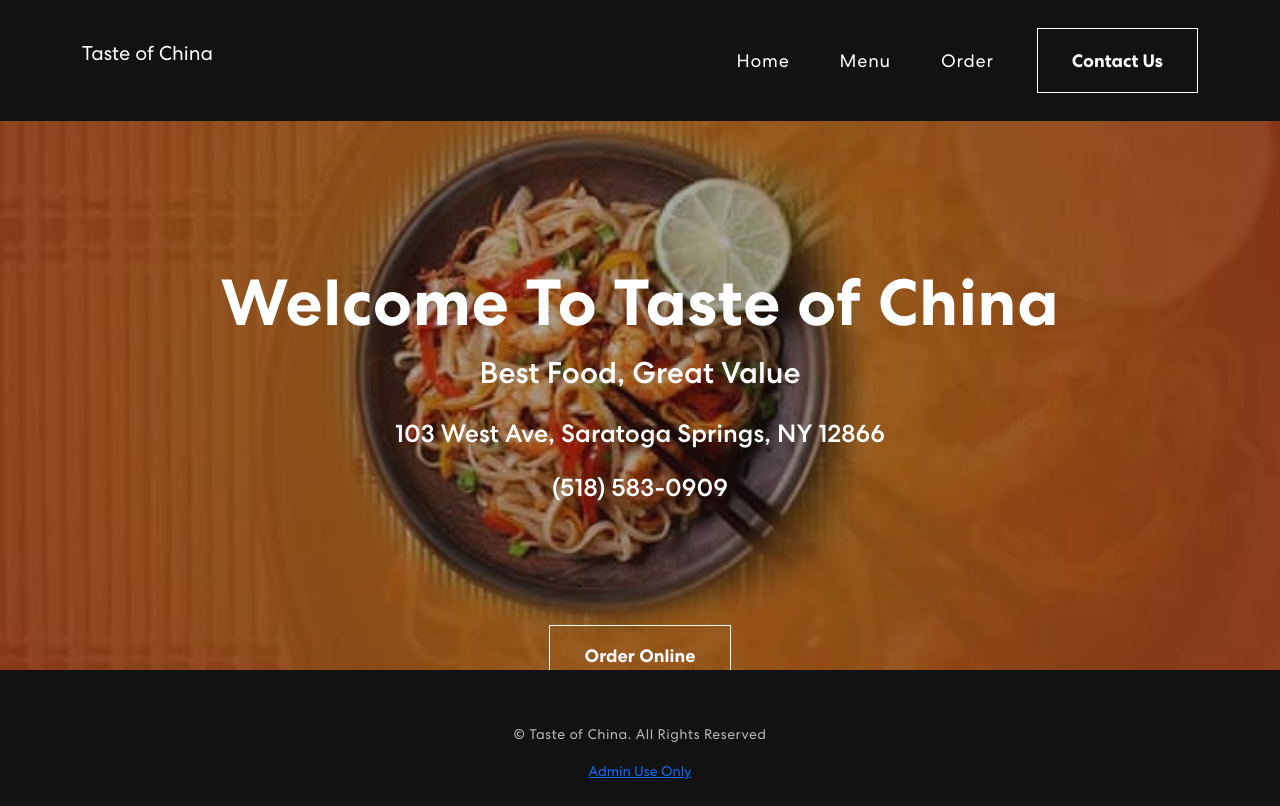
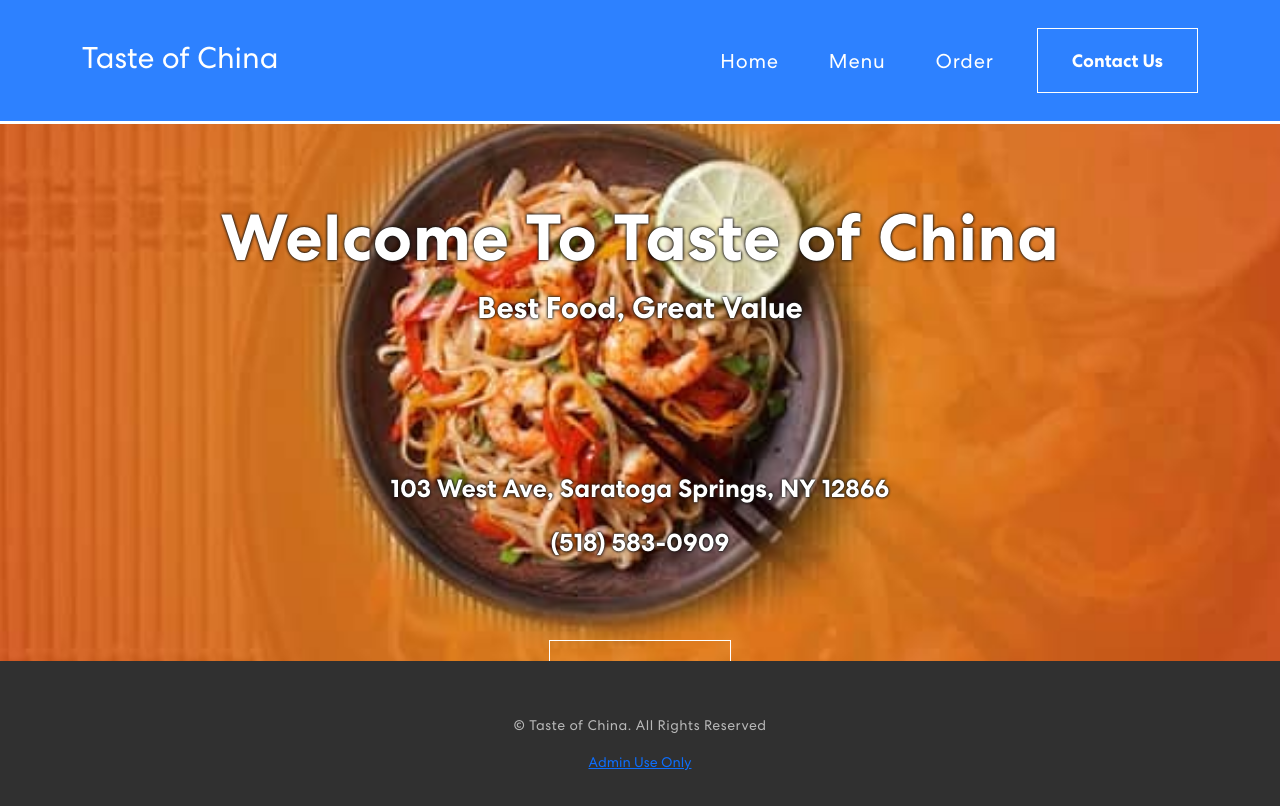
Before and after one commit to jz1459/taste-of-china, a React (Create React App) app in the folder frontend/: page / in a window 1280 px wide. Built offline with nearby package versions, Linux system fonts and the light colour scheme.

Commit message:
Added more styling

```diff
--- a/frontend/public/styles.css
+++ b/frontend/public/styles.css
@@ -34,7 +34,7 @@ body {
     font-weight: 400;
     overflow-x: hidden;
     position: relative;
-    background-color: #121212 !important;
+    background-color: #303030 !important;
     color: #fff !important;
     font-family: 'Centra', sans-serif !important;
 }
@@ -56,12 +56,15 @@ body {
     top: 0;
     z-index: 9999;
     transition: 0.32s ease-in-out;
-    background-color: #121212;
+    background-color: #2d81ff;
+    border-bottom: #fff solid ;
 }
 
 .navigation nav.navbar a.navbar-brand {
     width: 15%;
     color: white;
+    font-size: 30px;
+    margin-top: 10px;
 }
 
 .navigation nav.navbar .navbar-nav .nav-link.navbar-link {
@@ -69,9 +72,9 @@ body {
     color: #fff;
     letter-spacing: 0.8px;
     padding: 0 25px;
-    font-size: 18px;
+    font-size: 20px;
     opacity: 1;
-    background-color: #121212;
+    background-color: #2d81ff;
 }
 
 .navigation nav.navbar .navbar-nav a.nav-link.navbar-link:hover,
@@ -170,7 +173,7 @@ body {
 
 /* Home Page CSS */
 .home {
-    margin-top: -50px;
+    margin-top: -75px;
     position: relative;
     padding-top: 15vh;
     background-position: top center;
@@ -180,49 +183,56 @@ body {
 
 .home .container {
     text-align: center;
-    height: 75vh;
+    height: 77vh;
     left: 0;
 }
 
 .home img {
     left: 0;
-    opacity: 0.65;
+    opacity: 1;
     position: absolute;
     right: 0;
     z-index: -1;
 }
 
 .home .backgroundImg {
-    height: 75vh;
-    width: 100vw;
+    height: 80vh;
+    width: 100%;
     object-fit: cover;
 }
 
 .home h1 {
     font-size: 65px;
-    font-weight: 700;
+    font-weight: 800;
     letter-spacing: 0.8px;
     line-height: 1;
     margin-bottom: 20px;
-    margin-top: 25vh;
+    margin-top: 20vh;
     display: block;
+    text-shadow: 0 0 3px #121212, 0 0 3px #121212;
 }
 
 .home h2 {
     font-size: 30px;
-    font-weight: 500;
+    font-weight: 600;
     display: block;
     margin-bottom: 3vh;
+    text-shadow: 0 0 3px #121212, 0 0 3px #121212;
 }
 
 .home p {
     font-size: 25px;
-    font-weight: 500;
+    font-weight: 600;
     display: block;
+    text-shadow: 0 0 3px #121212, 0 0 3px #121212;
+}
+
+.home .home-info {
+    margin-top: 15vh;
 }
 
 .home .onlineMenu {
-    margin-top: 15vh;
+    margin-top: 10vh;
 }
 
 .home .onlineMenu a {
@@ -233,8 +243,9 @@ body {
     font-size: 18px;
     position: relative;
     background-color: transparent ;
-    transition: 0.3s ease-in-out;
+    /* transition: 0.3s ease-in-out; */
     text-decoration: none;
+    text-shadow: 0 0 3px #121212, 0 0 3px #121212;
 }
 
 .home .onlineMenu a::before {
@@ -251,6 +262,7 @@ body {
 
 .home .onlineMenu a:hover {
     color: #121212;
+    text-shadow: none;
 }
 
 .home .onlineMenu a:hover::before {
@@ -294,6 +306,10 @@ body {
 
 .contact .contact-header {
     color: #F06000;
+}
+
+.contact .contact-map {
+    margin-top: 5vh;
 }
 /* End of Contact Us CSS */
 
@@ -572,6 +588,10 @@ body {
     margin-top: 125px;
 }
 
+.allday-menu .sectionHeader {
+    margin: 3vh 0px;
+}
+
 .allday-menu .section-header h1 {
     text-align: center;
 }
@@ -674,6 +694,10 @@ body {
     margin-top: 125px;
 }
 
+.lunch-menu .sectionHeader {
+    margin: 3vh 0px;
+}
+
 .lunch-menu .section-header h1 {
     text-align: center;
 }
@@ -704,6 +728,25 @@ body {
     color: #F06000;
 }
 
+.lunch-menu .go-top a {
+    position: relative;
+    left: 50%;
+    /* margin-left: -29px; */
+    color: #fff;
+    display: block;
+    height: 42px;
+    width: 42px;
+    font-size: 42px;
+    line-height: 42px;
+    border-radius: 100%;
+    /* margin-top: -10px; */
+}
+
+.lunch-menu .go-top a:hover {
+    color: #F06000;
+    transition: 0.3s ease-in-out;
+}
+
 /* End of Lunch Menu CSS */
 
 /* Footer CSS */
@@ -715,7 +758,7 @@ body {
     font-size: 14px;
     text-align: center;
     position: relative;
-    background-color: #121212;
+    background-color: #303030;
 }
 
 .footer p {
--- a/frontend/src/components/Allday.jsx
+++ b/frontend/src/components/Allday.jsx
@@ -73,6 +73,7 @@ function Allday() {
                     </Nav>
                 </Navbar>
             </div> */}
+            <div className="all-day-top" id="all-day-top"></div>
             <Container>
                 <div className="section-header" id = "all-dayHeader">
                     <h1>All-Day Menu</h1>
@@ -415,7 +416,7 @@ function Allday() {
                         )}
                     </Row>
                 </div>
-                <div className="go-top"><a href="#all-dayHeader"><i className="bi bi-arrow-up-circle-fill"></i></a></div>
+                <div className="go-top"><a href="#all-day-top"><i className="bi bi-arrow-up-circle-fill"></i></a></div>
             </Container>
         </section>
     );
--- a/frontend/src/components/Lunch.jsx
+++ b/frontend/src/components/Lunch.jsx
@@ -21,6 +21,7 @@ function Lunch() {
     console.log(items);
     return (
         <section className="lunch-menu">
+            <div className="lunch-top" id="lunch-top"></div>
             <Container>
                 <div className="section-header">
                     <h1>Lunch Menu</h1>
@@ -44,6 +45,7 @@ function Lunch() {
                         )}
                     </Row>
                 </div>
+                <div className="go-top"><a href="#lunch-top"><i className="bi bi-arrow-up-circle-fill"></i></a></div>
             </Container>
         </section>
     );
--- a/frontend/src/pages/Contact.jsx
+++ b/frontend/src/pages/Contact.jsx
@@ -46,16 +46,6 @@ function Contact() {
                                         <li>{day.day}: {day.hours}</li>
                                     )}
                                 </ul>
-
-                                {/* <ul>
-                                    <li>Monday: 10:30 AM - 9:30 PM </li>
-                                    <li>Tuesday: 10:30 AM - 9:30 PM </li>
-                                    <li>Wednesday: 10:30 AM - 9:30 PM </li>
-                                    <li>Thursday: 10:30 AM - 9:30 PM </li>
-                                    <li>Friday: 10:30 AM - 9:30 PM </li>
-                                    <li>Saturday: 10:30 AM - 9:30 PM </li>
-                                    <li>Sunday: Closed </li>
-                                </ul> */}
                                 <h3>Holiday Hours</h3>
                                 <ul>
                                     {holidays.map(day =>
@@ -67,9 +57,11 @@ function Contact() {
                                 </ul> */}
                             </Col>
                         </Row>
+                        <div className="contact-map">
                         <Row>
                             <iframe src="https://www.google.com/maps/embed?pb=!1m18!1m12!1m3!1d11656.928835217395!2d-73.8180686393977!3d43.0786132447614!2m3!1f0!2f0!3f0!3m2!1i1024!2i768!4f13.1!3m3!1m2!1s0x89de38306cbb1511%3A0x2704c36c25a2a838!2sTaste%20of%20CHINA!5e0!3m2!1sen!2sus!4v1691114539171!5m2!1sen!2sus" width="600" height="450" style={{border:0}} allowfullscreen="" loading="lazy" referrerpolicy="no-referrer-when-downgrade"></iframe>
                         </Row>
+                        </div>
                     </div>
                 </div>
             </Container>
--- a/frontend/src/pages/Home.jsx
+++ b/frontend/src/pages/Home.jsx
@@ -7,14 +7,16 @@ function Home() {
     return (
         <section className="home" id="home">
             <Container>
-                <img className="backgroundImg" src={ChineseFood} alt = "Chinese Food"/>
+                <img className="backgroundImg" src={ChineseFood} alt="Chinese Food" />
                 <Row>
                     <h1>Welcome To Taste of China</h1>
                 </Row>
                 <Row>
                     <h2>Best Food, Great Value</h2>
-                    <p>103 West Ave, Saratoga Springs, NY 12866</p>
-                    <p>(518) 583-0909</p>
+                    <div className="home-info">
+                        <p>103 West Ave, Saratoga Springs, NY 12866</p>
+                        <p>(518) 583-0909</p>
+                    </div>
                 </Row>
                 <Row>
                     <span className="onlineMenu">
```
